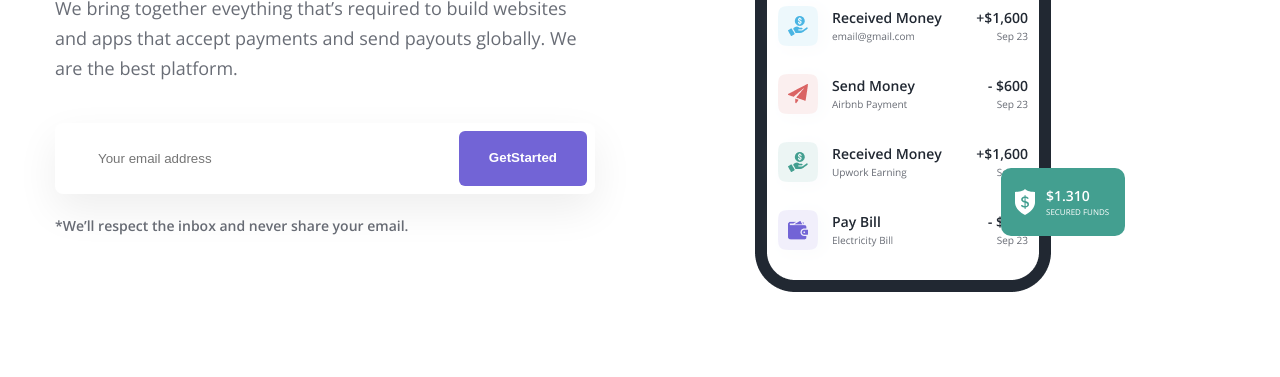
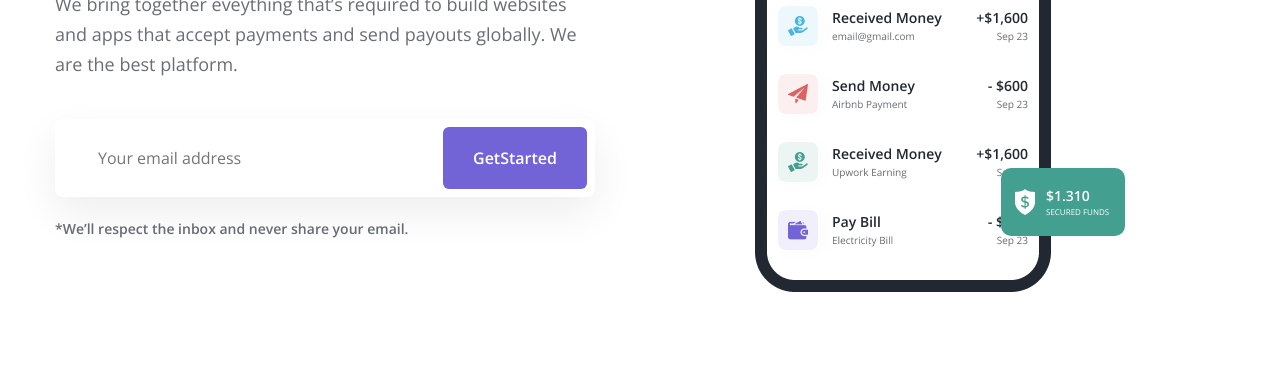
Before and after one commit to ThoBinh02qv/f8-htmlcss-05, a plain HTML site: page index.html in a window 1280 px wide. Shown: the part 423-800 px from the top of the page. Drawn offline with nearby package versions, Linux system fonts and the light colour scheme.

Commit message:
fix input

```diff
--- a/assets/styles.css
+++ b/assets/styles.css
@@ -15,6 +15,12 @@ body {
 }
 
 /* common */
+
+textarea, input, select, button {
+  font-size: inherit;
+  font-family: inherit;
+}
+
 .section-heading {
   color: #212832;
   font-size: 4rem;
--- a/index.html
+++ b/index.html
@@ -906,7 +906,7 @@
       <div class="container">
         <div class="footer__header">
           <div class="footer__logo">
-            <img src="./assets/icon/Logo.png" alt="logo" class="footer__img" />
+            <a href="#"><img src="./assets/icon/Logo.png" alt="logo" class="footer__img" /></a>
           </div>
           <!-- footer__nav-1 -->
           <div class="footer__nav">
```
